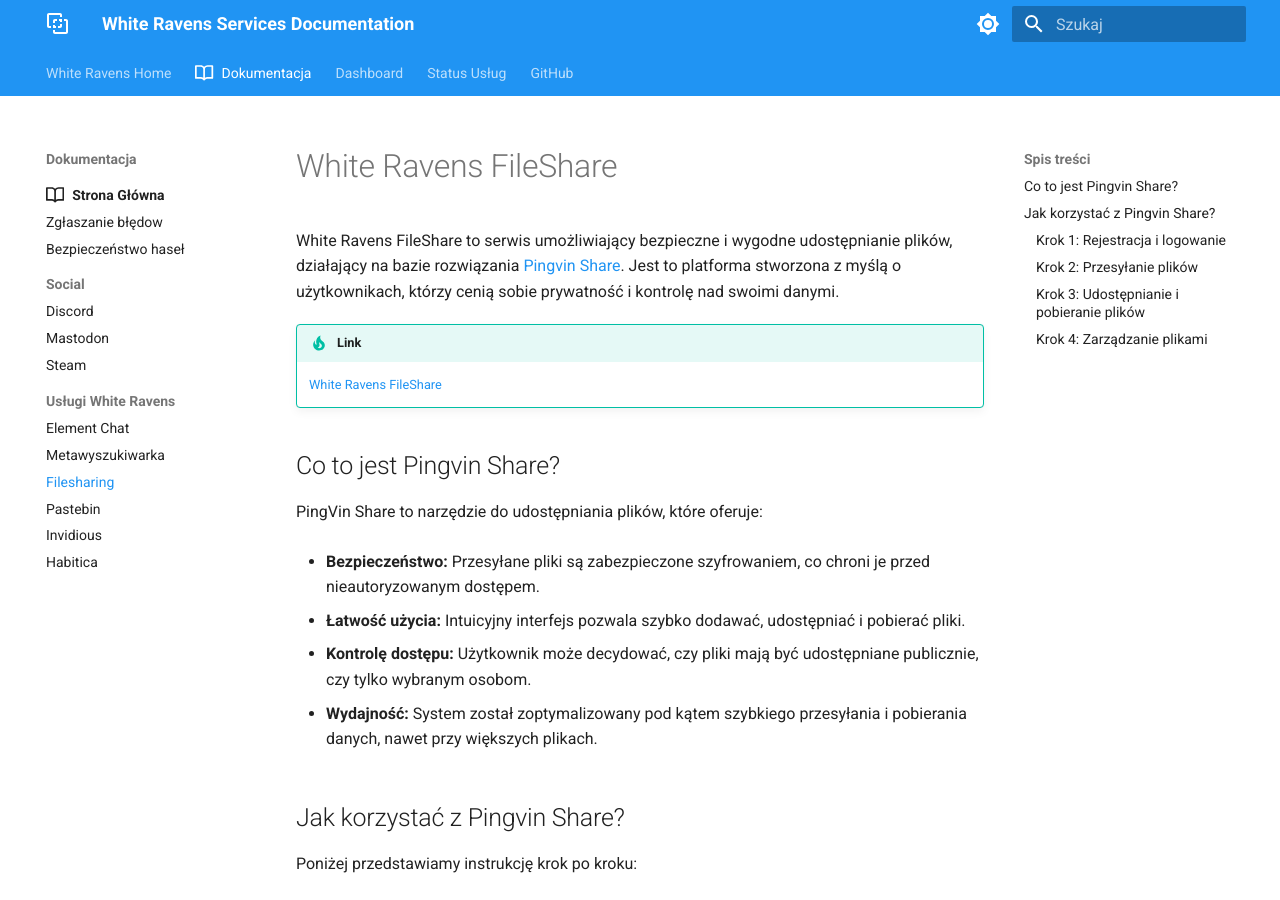
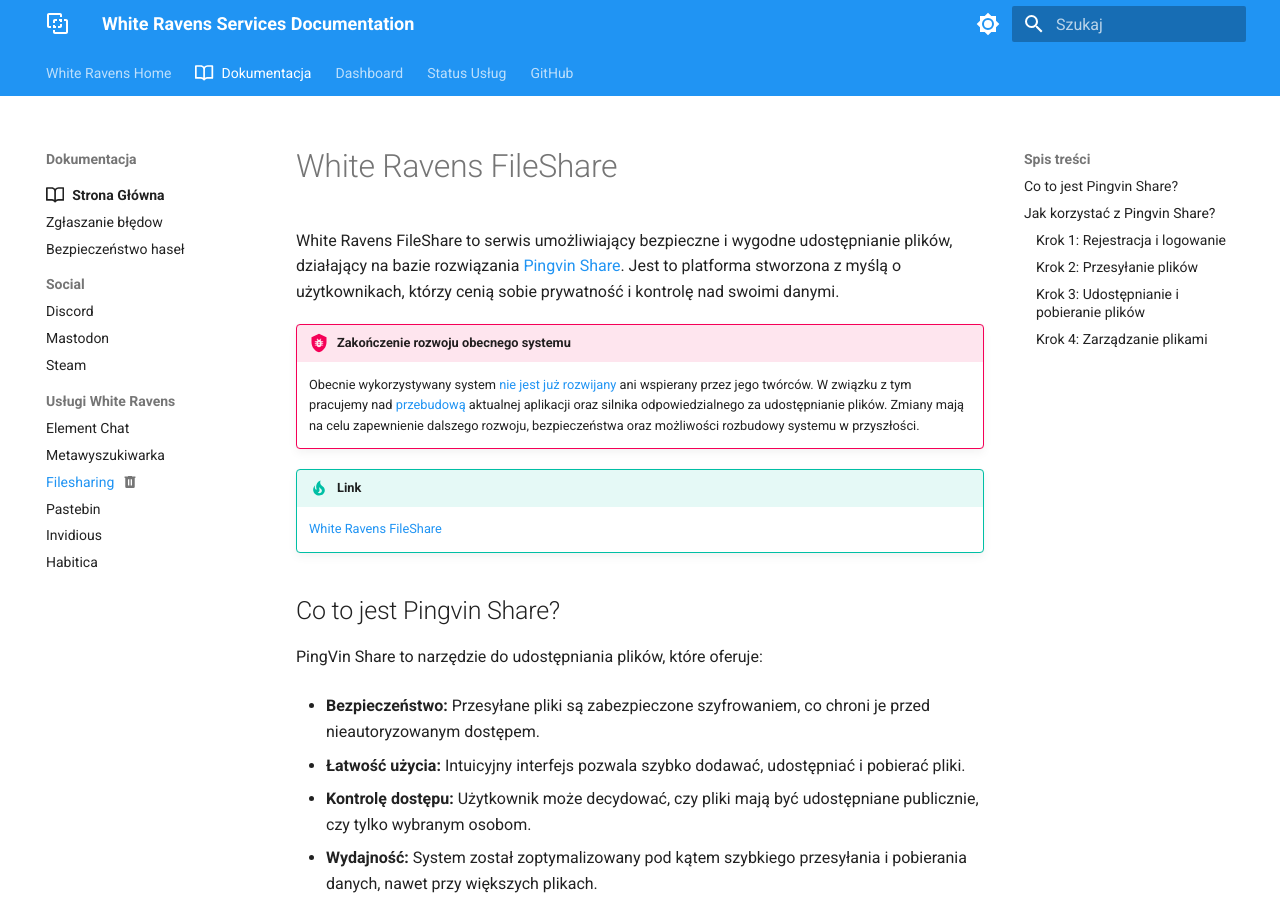
Before and after one commit to whiteravens20/wrservices.link, an MkDocs documentation site: the page built from docs/fileshare.md, in a window 1280 px wide and 900 px high. Built offline with MkDocs 1.6.1 and Material for MkDocs 9.7.7, drawn with Linux system fonts in a browser that asks for light colours.

Commit message:
fileshare deprecation notice

```diff
--- a/docs/fileshare.md
+++ b/docs/fileshare.md
@@ -3,11 +3,15 @@
   - udostepnianie plikow
   - self-hosted
   - prywatnosc
+status: deprecated
 ---
 
 # White Ravens FileShare
 
 White Ravens FileShare to serwis umożliwiający bezpieczne i wygodne udostępnianie plików, działający na bazie rozwiązania [Pingvin Share](https://github.com/stonith404/pingvin-share). Jest to platforma stworzona z myślą o użytkownikach, którzy cenią sobie prywatność i kontrolę nad swoimi danymi.
+
+!!! bug "Zakończenie rozwoju obecnego systemu"
+    Obecnie wykorzystywany system [nie jest już rozwijany](https://github.com/stonith404/pingvin-share/issues/857) ani wspierany przez jego twórców. W związku z tym pracujemy nad [przebudową](https://github.com/whiteravens20/wrservices.link/issues/41) aktualnej aplikacji oraz silnika odpowiedzialnego za udostępnianie plików. Zmiany mają na celu zapewnienie dalszego rozwoju, bezpieczeństwa oraz możliwości rozbudowy systemu w przyszłości.
 
 !!! tip "Link"
     [White Ravens FileShare](https://fileshare.wrservices.link/)
```
